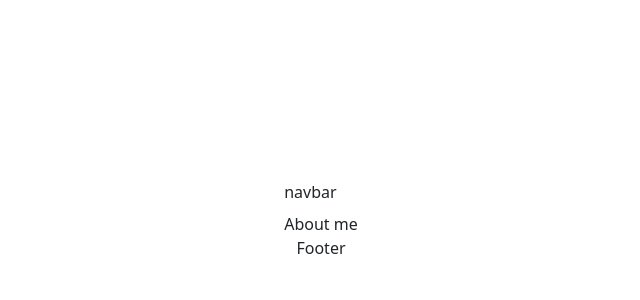
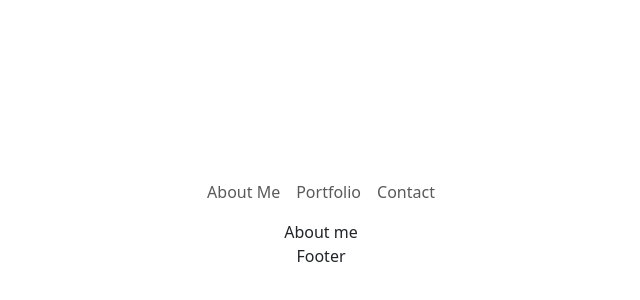
Before and after one commit to nathangero/portfolio-react, a React (Vite) app: page / in a window 1280 px wide. Shown: the part 184-484 px from the top of the page, without its empty margins (319-959 px from the left). Built offline with nearby package versions, Linux system fonts and the light colour scheme.

Commit message:
implement bootstrap navbar class

```diff
--- a/src/components/Navbar.jsx
+++ b/src/components/Navbar.jsx
@@ -3,7 +3,36 @@ import { Link } from 'react-router-dom';
 export default function Navbar() {
     return (
         <nav className='navbar navbar-expand-lg'>
-            navbar
+            <div className='container-fluid'>
+                <div className='collapse navbar-collapse'>
+                    <div className='navbar-nav'>
+                        <li>
+                            <Link
+                            className='nav-link'
+                            to={'/'}
+                            >
+                            About Me
+                            </Link>
+                        </li>
+                        <li>
+                            <Link
+                            className='nav-link'
+                            to={'/portfolio'}
+                            >
+                            Portfolio
+                            </Link>
+                        </li>
+                        <li>
+                            <Link
+                            className='nav-link'
+                            to={'/contact'}
+                            >
+                            Contact
+                            </Link>
+                        </li>
+                    </div>
+                </div>
+            </div>
         </nav>
     );
 }
```
